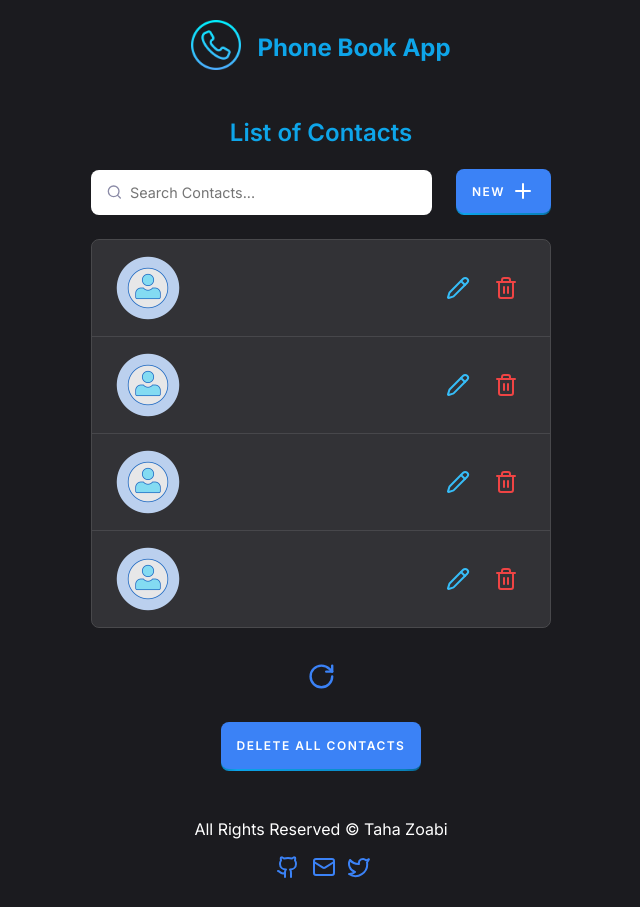
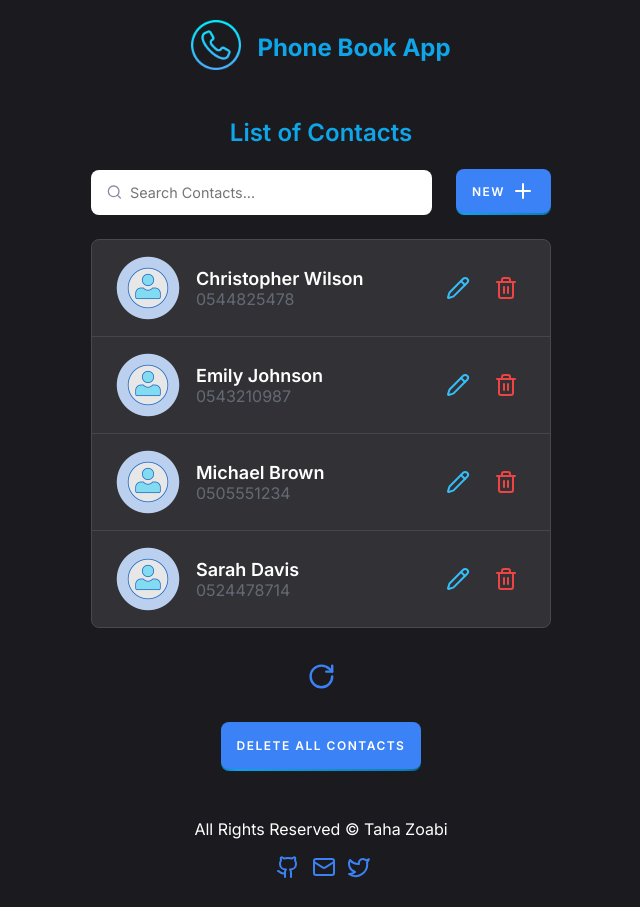
Before and after one commit to TahaZoabi/Phone-Book-V2, a React (Vite) app: page / in a window 1280 px wide. Shown: the whole page, without its empty margins (319-959 px from the left). Built offline with nearby package versions, Linux system fonts and the light colour scheme.

Commit message:
fixed rendering list and sorted it by name

```diff
--- a/src/GlobalContext.jsx
+++ b/src/GlobalContext.jsx
@@ -2,28 +2,28 @@ import { createContext } from "react";
 // Initial State
 const initialState = [
   {
-    Name: "Emily Johnson",
-    PhoneNumber: "0543210987",
-    Address: "456 Oak Avenue, Anycity, USA",
-    Email: "emily.johnson@example.com",
+    name: "Emily Johnson",
+    phoneNumber: "0543210987",
+    address: "456 Oak Avenue, Anycity, USA",
+    email: "emily.johnson@example.com",
   },
   {
-    Name: "Michael Brown",
-    PhoneNumber: "0505551234",
-    Address: "789 Elm Street, Anystate, USA",
-    Email: "michael.brown@example.com",
+    name: "Michael Brown",
+    phoneNumber: "0505551234",
+    address: "789 Elm Street, Anystate, USA",
+    email: "michael.brown@example.com",
   },
   {
-    Name: "Sarah Davis",
-    PhoneNumber: "0524478714",
-    Address: "321 Pine Road, Anyvillage, USA",
-    Email: "sarah.davis@example.com",
+    name: "Sarah Davis",
+    phoneNumber: "0524478714",
+    address: "321 Pine Road, Anyvillage, USA",
+    email: "sarah.davis@example.com",
   },
   {
-    Name: "Christopher Wilson",
-    PhoneNumber: "0544825478",
-    Address: "654 Maple Lane, Anysuburb, USA",
-    Email: "christopher.wilson@example.com",
+    name: "Christopher Wilson",
+    phoneNumber: "0544825478",
+    address: "654 Maple Lane, Anysuburb, USA",
+    email: "christopher.wilson@example.com",
   },
 ];
 
--- a/src/components/Contact.jsx
+++ b/src/components/Contact.jsx
@@ -8,10 +8,11 @@ function Contact({ contact }) {
         alt="User Profile Picture"
         className="user-pic"
       />
+      <div className="info">
+        <span className="name">{contact.name}</span>
+        <span className="description">{contact.phoneNumber}</span>
+      </div>
       <div className="status">
-        <div className="info"> </div>
-        <span className="name">{contact.name}</span>
-        <span className="description"></span>
         <div className="edit">
           <svg
             xmlns="http://www.w3.org/2000/svg"
--- a/src/components/ContactList.jsx
+++ b/src/components/ContactList.jsx
@@ -4,10 +4,9 @@ import Contact from "./Contact.jsx";
 
 function ContactList() {
   const { initialState } = useContext(GlobalContext);
-  const contacts = [...initialState];
   return (
     <>
-      {contacts.length === 0 ? (
+      {initialState.length === 0 ? (
         <div id="empty-list">
           <h3>
             Your Contact List is Empty, <br />
@@ -16,9 +15,11 @@ function ContactList() {
         </div>
       ) : (
         <div className="phone-contact-list">
-          {contacts.map((contact) => {
-            return <Contact key={contact.PhoneNumber} contact={contact} />;
-          })}
+          {initialState
+            .sort((a, b) => a.name.localeCompare(b.name))
+            .map((contact) => {
+              return <Contact key={contact.phoneNumber} contact={contact} />;
+            })}
         </div>
       )}
     </>
--- a/src/components/Input.jsx
+++ b/src/components/Input.jsx
@@ -1,6 +1,12 @@
 import AddButton from "./AddButton.jsx";
+import { useRef } from "react";
 
 function Input() {
+  const search = useRef();
+  function handleSearch(e) {
+    search.current = e.target.value;
+    console.log(search.current);
+  }
   return (
     <>
       <span className="title">List of Contacts</span>
@@ -26,6 +32,8 @@ function Input() {
           </button>
 
           <input
+            ref={search}
+            onChange={handleSearch}
             className="input"
             placeholder="Search Contacts..."
             required
```
